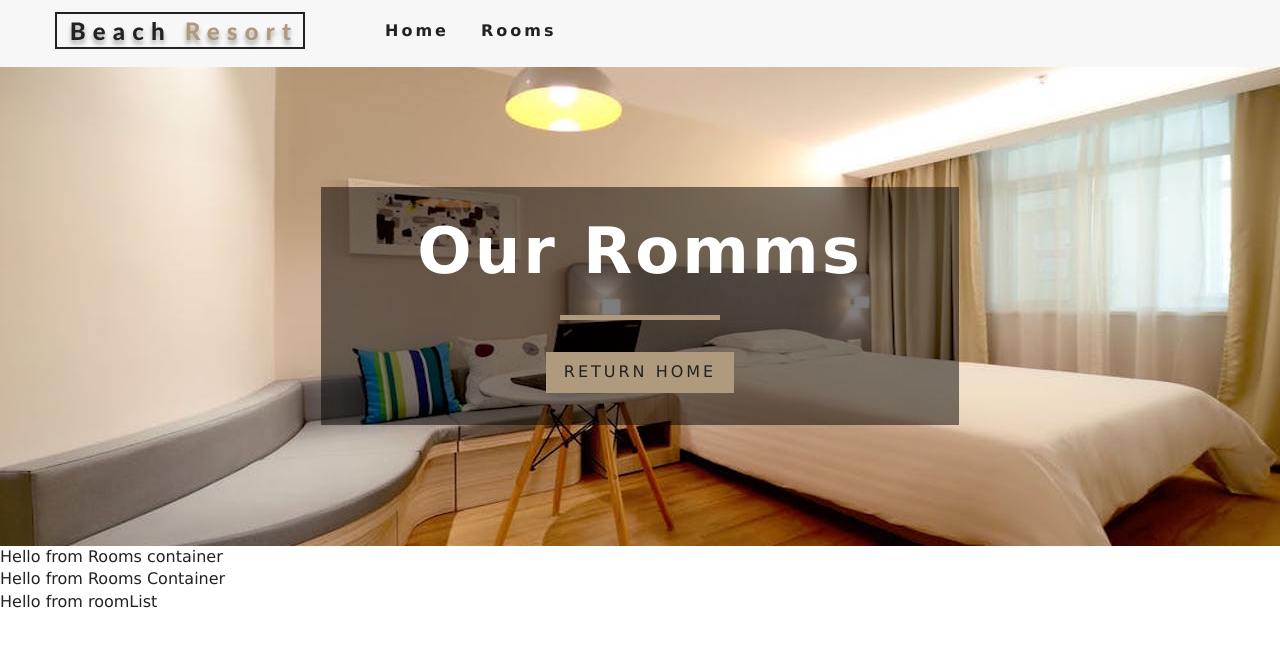
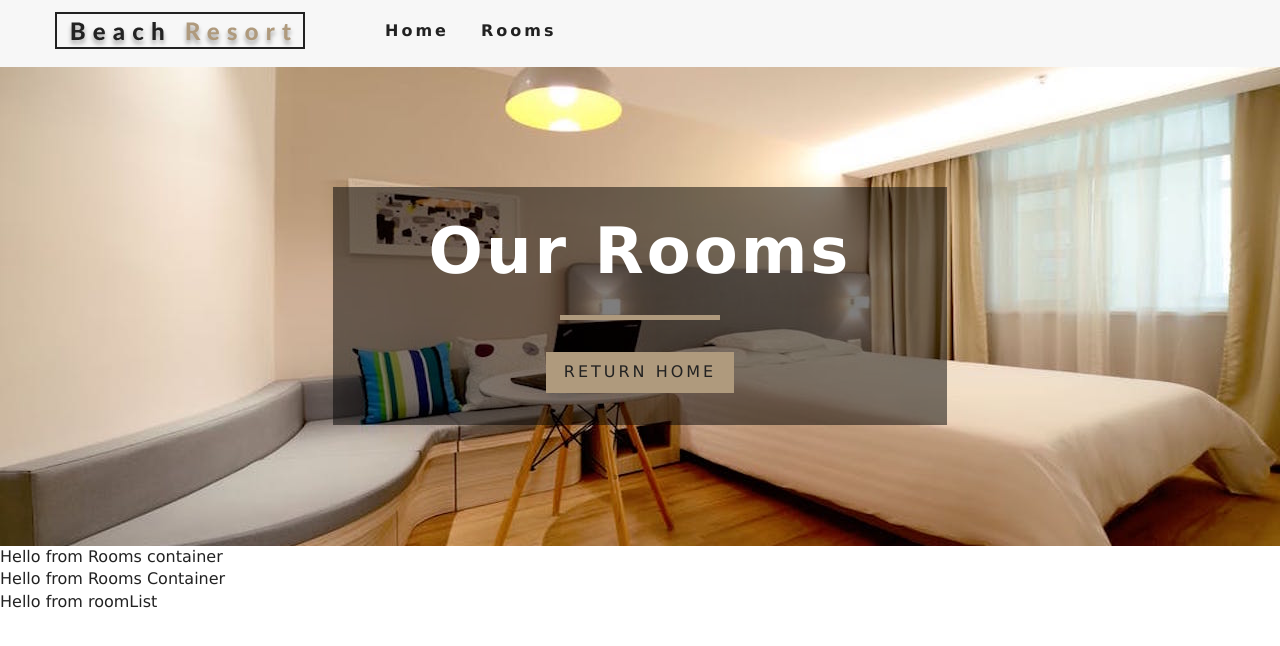
Before and after one commit to ravinduf/resort, a React (Create React App) app: page /rooms in a window 1280 px wide. Shown: the top 646 px of the page. Built offline with nearby package versions, Linux system fonts and the light colour scheme.

Commit message:
updated
fixed typing error at rooms

```diff
--- a/src/pages/Rooms.js
+++ b/src/pages/Rooms.js
@@ -9,7 +9,7 @@ function Rooms() {
     return (
         <div>
             <Hero hero="roomsHero">
-              <Banner title="our romms">
+              <Banner title="our rooms">
                 <Link to='/' className="btn-primary">
                   return home
                 </Link>
```
